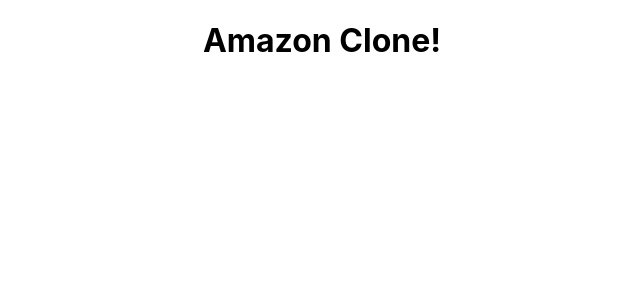
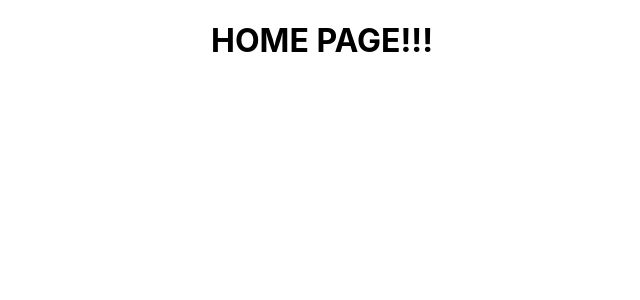
Before and after one commit to jrq3rq/amazon-clone, a React (Create React App) app: page / in a window 1280 px wide. Shown: the top 300 px of the page, without its empty margins (318-958 px from the left). Built offline with nearby package versions, Linux system fonts and the light colour scheme.

Commit message:
set up react router

```diff
--- a/package.json
+++ b/package.json
@@ -8,6 +8,7 @@
     "@testing-library/user-event": "^7.2.1",
     "react": "^16.13.1",
     "react-dom": "^16.13.1",
+    "react-router-dom": "^5.2.0",
     "react-scripts": "3.4.1"
   },
   "scripts": {
--- a/src/App.js
+++ b/src/App.js
@@ -1,12 +1,29 @@
 import React from 'react';
 import './App.css';
+import {
+  BrowserRouter as Router,
+  Switch,
+  Route
+} from "react-router-dom";
 
-function App() {
+function app() {
   return (
-    <div className="App">
-        <h1>Amazon Clone!</h1>
-    </div>
+    <Router>
+      <div className="App">
+        <switch>
+          <Route path="/checkout">
+            <h1>Checkout</h1>
+          </Route>
+          <Route path="/Login">
+            <h1>Log Page</h1>
+          </Route>
+          <Route path="/">
+            <h1>HOME PAGE!!!</h1>
+          </Route>
+        </switch>
+      </div>
+    </Router>
   );
 }
 
-export default App;
+export default app;
```
Also changed, not shown: 1 other file (tests, documents, lock files or other folders).
